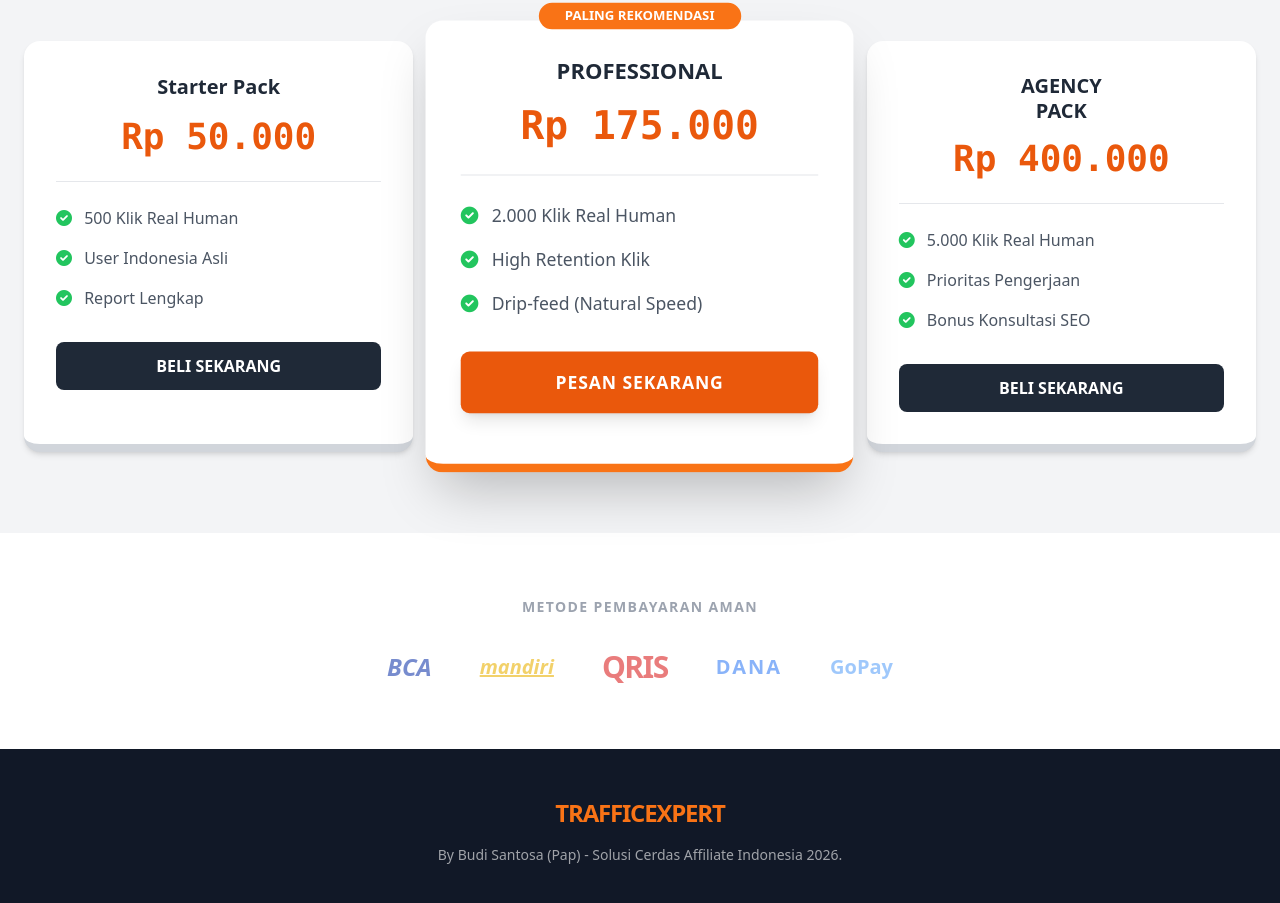
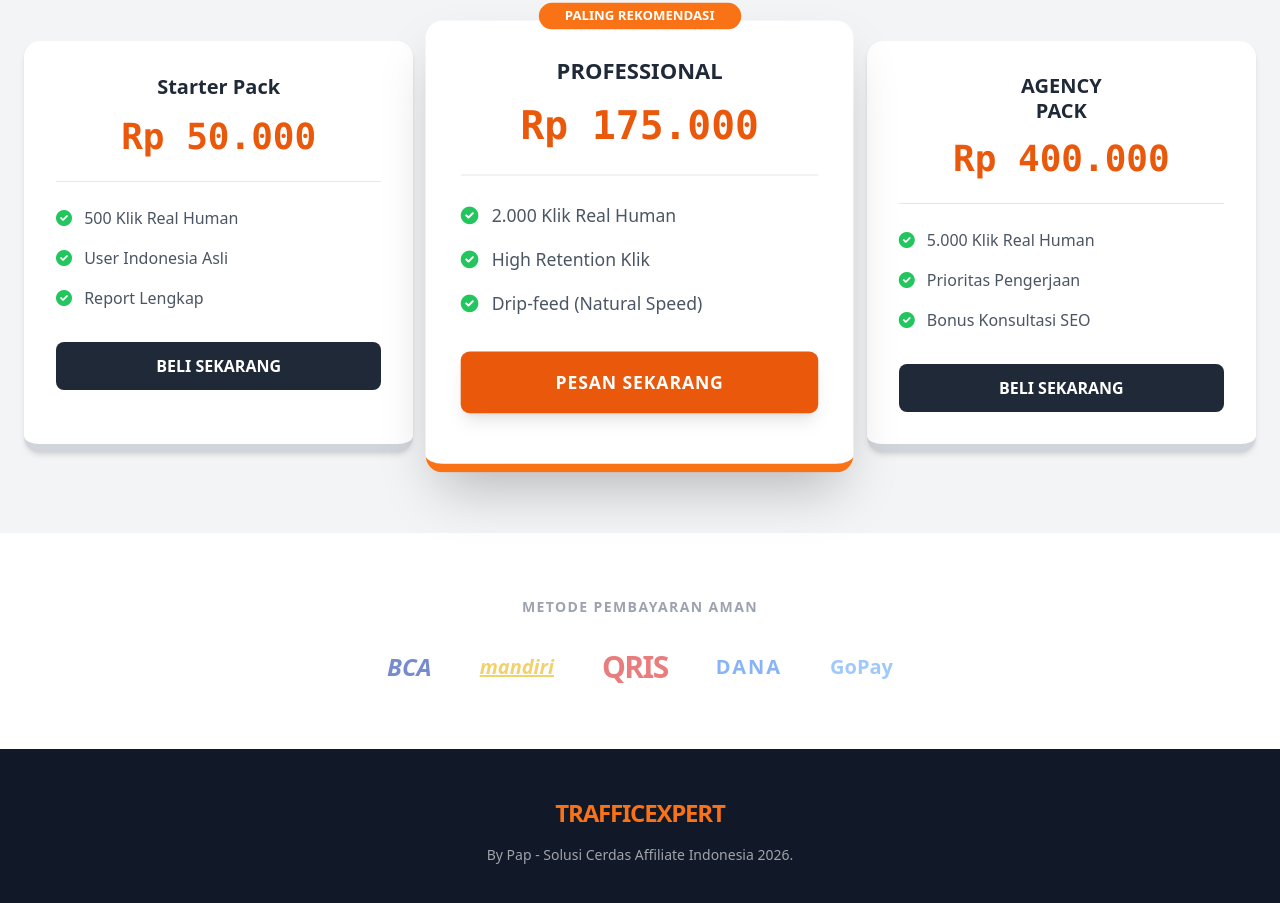
Before and after one commit to budibbbk/LP, a plain HTML site: page index.html in a window 1280 px wide. Shown: the part 1422-2325 px from the top of the page. Drawn offline with nearby package versions, Linux system fonts and the light colour scheme.

Commit message:
Update index.html

```diff
--- a/index.html
+++ b/index.html
@@ -135,7 +135,7 @@
     <footer class="bg-gray-900 text-white py-12">
         <div class="container mx-auto px-6 text-center">
             <div class="text-2xl font-bold text-orange-500 mb-4 tracking-tighter">TRAFFICEXPERT</div>
-            <p class="max-w-md mx-auto opacity-60 text-sm">By Budi Santosa (Pap) - Solusi Cerdas Affiliate Indonesia 2026.</p>
+            <p class="max-w-md mx-auto opacity-60 text-sm">By Pap - Solusi Cerdas Affiliate Indonesia 2026.</p>
         </div>
     </footer>
 
```
